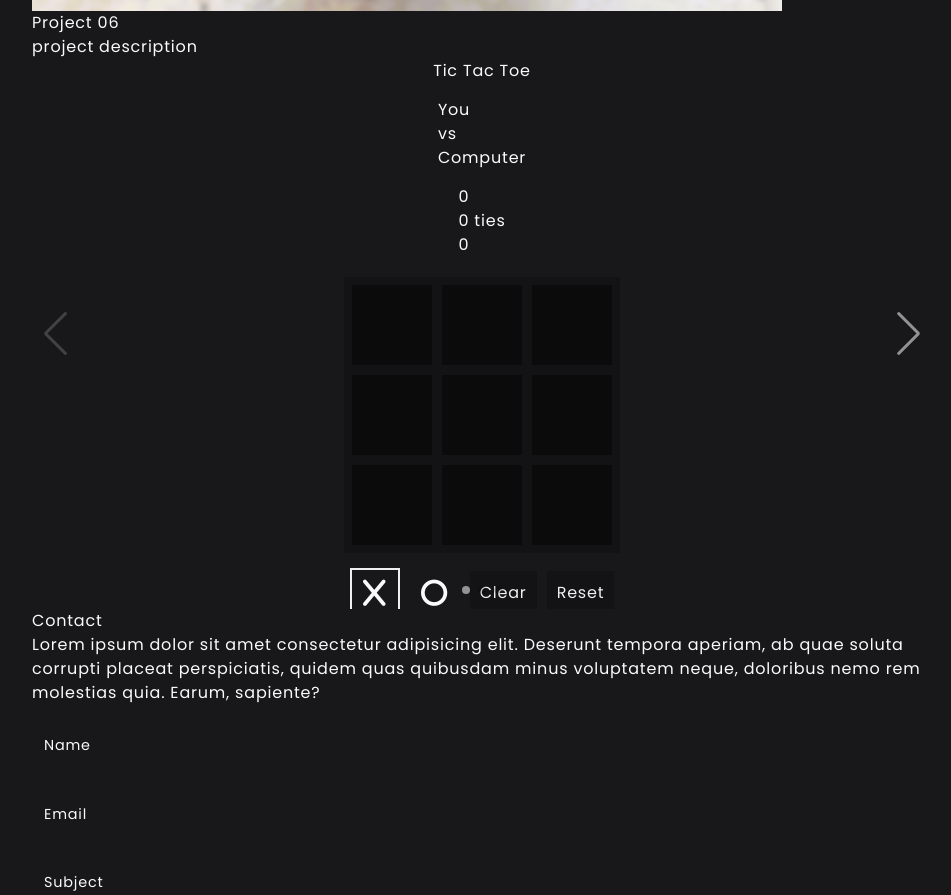
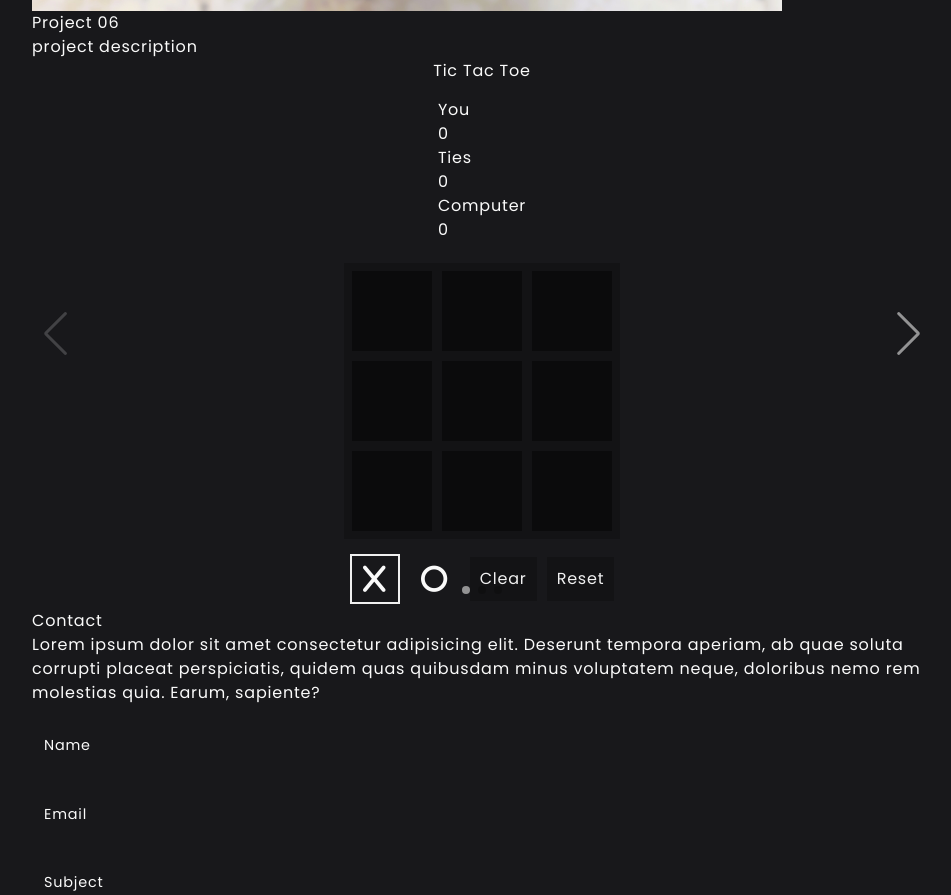
Before and after one commit to leomathot/portfolio, a React (Vite) app: page / in a window 1280 px wide. Shown: the part 5689-6584 px from the top of the page, without its empty margins (158-1109 px from the left). Built offline with nearby package versions, Linux system fonts and the light colour scheme.

Commit message:
Update style

```diff
--- a/src/App.css
+++ b/src/App.css
@@ -158,7 +158,6 @@ ul {
 }
 
 #tic-tac-toe .winner .text {
-  background: rgba(64, 80, 144, 0.9);
   height: 80%;
   width: 80%;
   display: flex;
--- a/src/components/TicTacToe/TicTacToe.jsx
+++ b/src/components/TicTacToe/TicTacToe.jsx
@@ -80,7 +80,6 @@ export default function TicTacToeVsCode() {
             setWinner("t") // tie
             newScore[1] = newScore[1] + 1
             setScore(newScore)
-            console.log("tie", "score", score, "newScore", newScore)
             changeStart()
         }
         // save in local storage
@@ -161,21 +160,18 @@ export default function TicTacToeVsCode() {
             <h3 className="font-[600] mb-3">Tic Tac Toe</h3>
 
             <div className="flex items-center w-[276px] justify-between gap-1 text-zinc-300 font-[600]">
-                <div className="flex gap-2 justify-center bg-zinc-900/20 py-1 px-3 w-28 text-sm text-cyan-300">
-                    <span>You</span>
+                <div className="bg-zinc-900/20 py-2 px-2 w-24 text-sm text-cyan-300">
+                    <div>You</div>
+                    <div className="mt-2 text-xl">{score[0]}</div>
                 </div>
                 <div>
-                    vs
+                    <div>Ties</div>
+                    <div>{score[1]}</div>
                 </div>
-                <div className="flex gap-2 justify-center bg-zinc-900/20 py-1 px-3 w-28 text-sm text-cyan-300">
-                    <span>Computer</span>
+                <div className="bg-zinc-900/20 py-2 px-2 w-24 text-sm text-cyan-300">
+                    <div>Computer</div>
+                    <div className="mt-2 text-xl">{score[2]}</div>
                 </div>
-            </div>
-
-            <div className="flex justify-between w-[220px]">
-                <div className="font-[600] text-lg text-cyan-300">{score[0]}</div>
-                <div className="text-zinc-300">{score[1]} ties</div>
-                <div className="font-[600] text-lg text-cyan-300">{score[2]}</div>
             </div>
 
             <div className="board">
--- a/src/components/TicTacToe/TicTacToeWinnerModal.jsx
+++ b/src/components/TicTacToe/TicTacToeWinnerModal.jsx
@@ -6,7 +6,11 @@ export function WinnerModal({ winner, clearBoard }) {
 
     return (
         <section className="winner">
-            <div className="text">
+            <div className="text
+                bg-gradient-to-br
+                from-teal-800
+                via-purple-900/95
+                to-sky-800">
                 <div>
                     {
                         (winner === "x" || winner === "o")  &&
```
